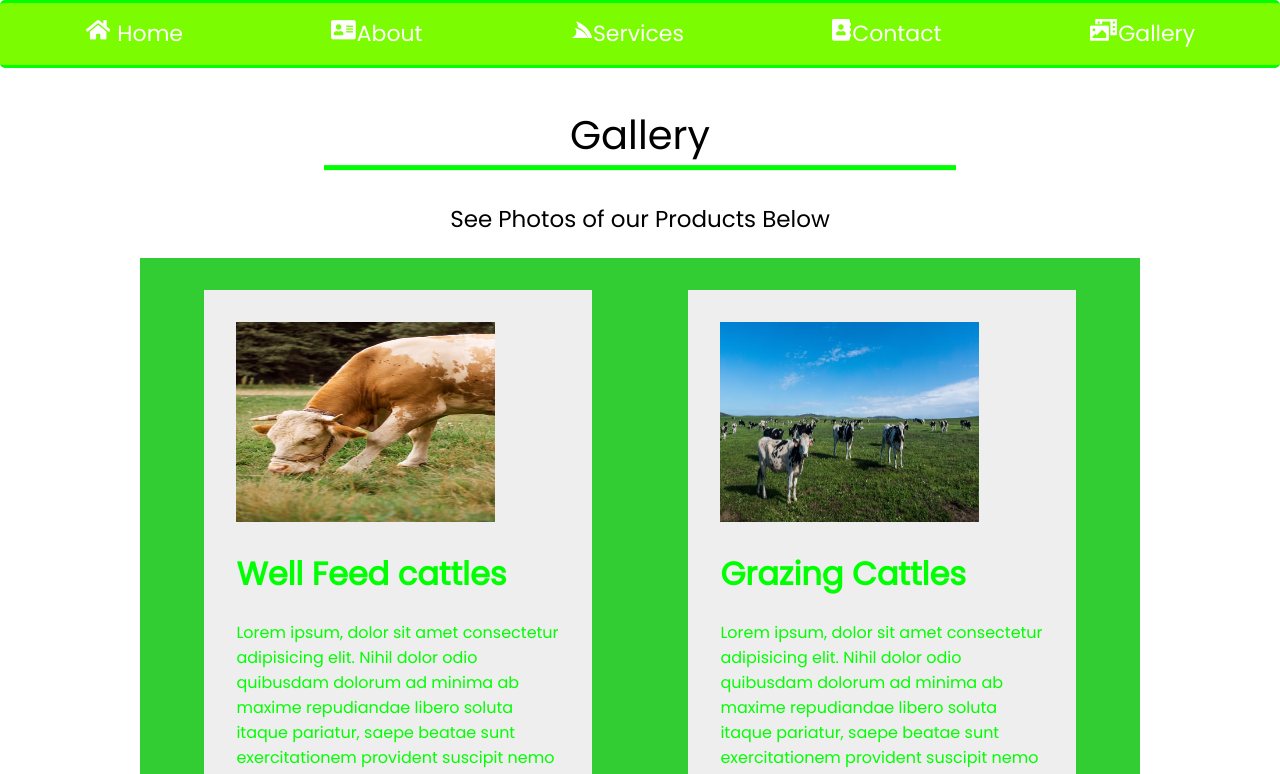
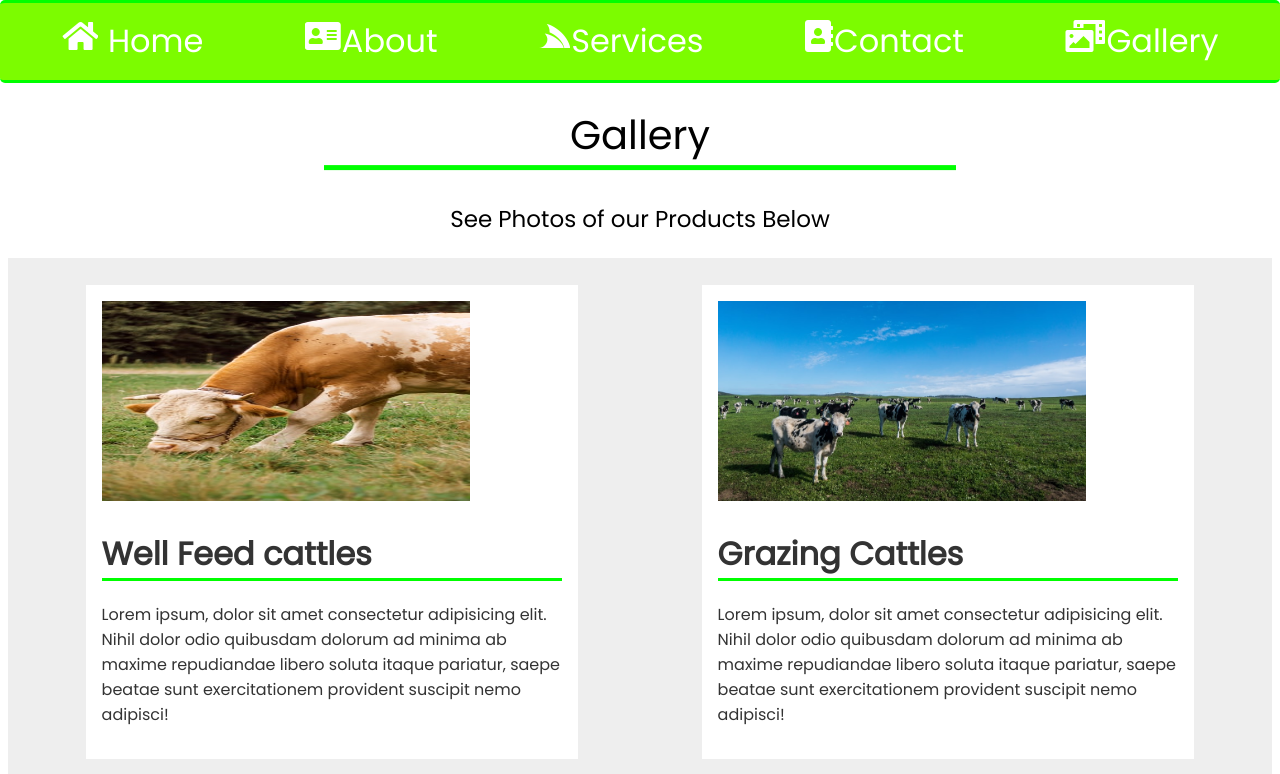
Before and after one commit to DeveloperAspire/Hebro-Farm-UI, a plain HTML site: page gallery.html in a window 1280 px wide. Shown: the top 774 px of the page. Drawn offline with Linux system fonts and the light colour scheme.

Commit message:
Made it more mobile responsive

```diff
--- a/CSS/style.css
+++ b/CSS/style.css
@@ -30,22 +30,27 @@ svg{
 .nav .menu-list{
     display: none;
     list-style-type: none;
-    margin:1rem 0;
+    margin:0 0;
     padding:0;
 }
 .nav .menu-list li{
     padding:0.2rem;
 
 }
+
 .nav  .menu-list li a{
     color:white;
-    font-size: 22px;
+    font-size: 2rem;
     text-decoration: none;
 }
+
+
+
 
 .nav  .showlist{
     display: block;
 }
+
 
 /* Section A */
 .section-a{
@@ -54,15 +59,16 @@ svg{
 }
 .section-a img{
   opacity:0.7;
-  height:400px;
+  height:300px;
 }
 .section-a .content{
     height:450px;
-    color:lime;
+    color:white;
     position: absolute;
+    margin:0 auto;
     text-align: center;
     top:40px;
-    left:60px;
+    left:30px;
     font-size: 20px;
     animation:intro  linear 1.5s forwards;
 }
@@ -111,6 +117,8 @@ svg{
 }
 #aboutus p{
     color:whitesmoke;
+    text-align: start;
+
 }
 
 /* Section C services */
@@ -119,6 +127,9 @@ svg{
     padding:1rem;
     text-align: center;
     color:white;
+}
+#services p{
+    text-align: start;
 }
 #services h1{
     border-bottom: 2px solid greenyellow;
@@ -234,17 +245,19 @@ footer p{
 }
 
 .container{
-    max-width:1000px;
-    margin:6rem auto;
-    background: limegreen;
-    color: lime;
-    padding:2rem;
+    max-width:100%;
+    background: #eee;
+    margin-top: 4rem;
+    color:#333;
+
 }
 .card{
-    background: #eee;
-    padding:2rem;
-    margin:1rem;
-
+    background:white;
+    padding:1rem;
+    margin:0.7rem;
+}
+.card h1{
+    border-bottom: 3px solid lime;
 }
 
 
```
Also changed, not shown: index.html (+2 -1 lines).
